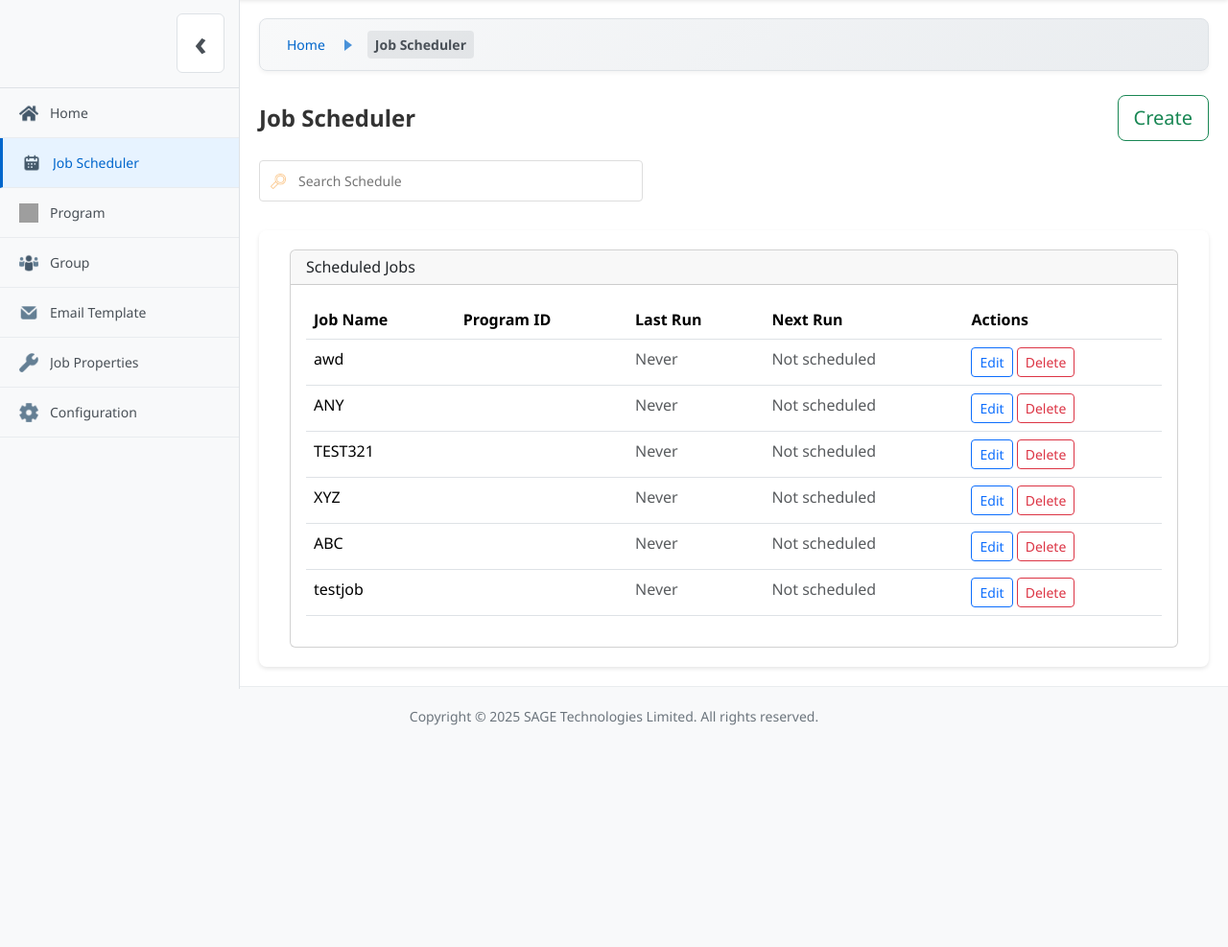
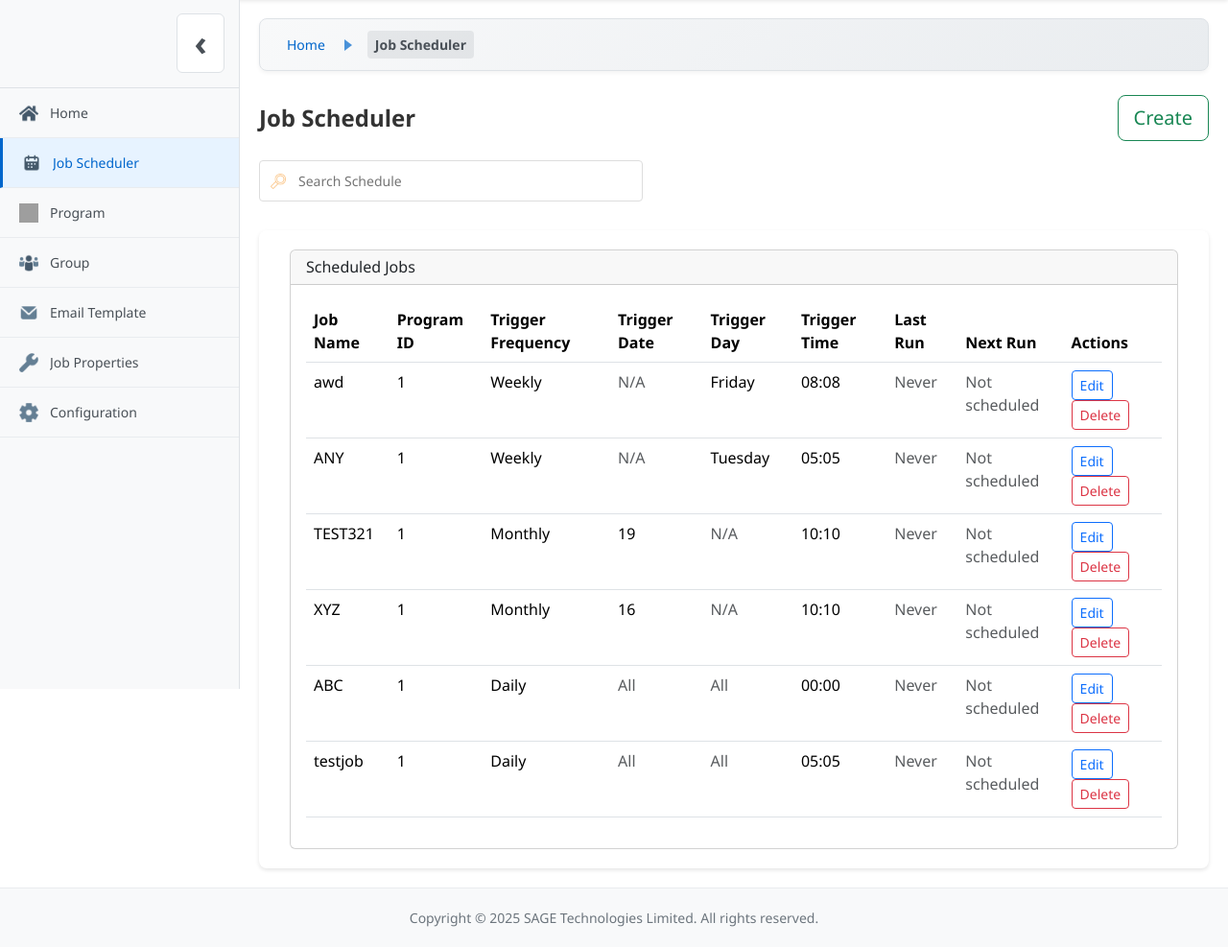
Before and after one commit to GordonHRU/sage_powerbi_engine, a Django app: page /job_scheduler/ in a window 1280 px wide. Shown: the part 82-1069 px from the top of the page at 96% size. Before the commit the page ends 838 px from the top, so only its background shows below. Run offline with Django 4.2, Linux system fonts and the light colour scheme; data comes from the database, SQL or seed files in the repository; both versions use the stored data as it was after the commit; grey boxes are pictures that could not be loaded.

Commit message:
Update frequency_convert function

```diff
--- a/job_scheduler/templates/job_scheduler/job_scheduler.html
+++ b/job_scheduler/templates/job_scheduler/job_scheduler.html
@@ -47,6 +47,10 @@
                                     <tr>
                                         <th>Job Name</th>
                                         <th>Program ID</th>
+                                        <th>Trigger Frequency</th>
+                                        <th>Trigger Date</th>
+                                        <th>Trigger Day</th>
+                                        <th>Trigger Time</th>
                                         <th>Last Run</th>
                                         <th>Next Run</th>
                                         <th>Actions</th>
@@ -56,7 +60,27 @@
                                     {% for job in jobs %}
                                     <tr>
                                         <td>{{ job.job_name }}</td>
-                                        <td>{{ job.program.program_id }}</td>
+                                        <td>{{ job.program_id }}</td>
+                                        <td>{{ job.trigger_frequency }}</td>
+                                        <td>
+                                            {% if job.trigger_date %}
+                                                {{ job.trigger_date }}
+                                            {% elif job.trigger_day %}
+                                                <span class="text-muted">N/A</span>
+                                            {% else %}
+                                                <span class="text-muted">All</span>
+                                            {% endif %}
+                                        </td>
+                                        <td>
+                                            {% if job.trigger_day %}
+                                                {{ job.trigger_day }}
+                                            {% elif job.trigger_date %}
+                                                <span class="text-muted">N/A</span>
+                                            {% else %}
+                                                <span class="text-muted">All</span>
+                                            {% endif %}
+                                        </td>
+                                        <td>{{ job.trigger_hour }}:{{ job.trigger_minute }}</td>
                                         <td>
                                             {% if job.last_run_time %}
                                                 {{ job.last_run_time|date:"Y-m-d H:i" }}
--- a/job_scheduler/views.py
+++ b/job_scheduler/views.py
@@ -137,12 +137,17 @@ def frequency_convert(data, direction='forward'):
     """
     # 如果是 JobScheduler 對象，轉換為字典
 
+    dayMapping = {
+        'Monday': '1', 'Tuesday': '2', 'Wednesday': '3', 'Thursday': '4',
+        'Friday': '5', 'Saturday': '6', 'Sunday': '0'
+        }
+
     if direction == 'forward':
-        match data['trigger_frequence']:
+        match data['trigger_frequency']:
             case "Daily":
                 data['cron_expression'] = f"{data['trigger_minute']} {data['trigger_hour']} * * *"
             case "weekly":
-                data['cron_expression'] = f"{data['trigger_minute']} {data['trigger_hour']} * * {data['trigger_day']}"
+                data['cron_expression'] = f"{data['trigger_minute']} {data['trigger_hour']} * * {dayMapping[data['trigger_day']]}"
             case "monthly":
                 data['cron_expression'] = f"{data['trigger_minute']} {data['trigger_hour']} {data['trigger_date']} * *"
     else:  # reverse
@@ -150,19 +155,19 @@ def frequency_convert(data, direction='forward'):
         if len(cron_parts) >= 5:
             minute, hour, day, month, weekday = cron_parts[:5]
             if day == '*' and weekday == '*':  # Daily
-                data['trigger_frequence'] = "Daily"
-                data['trigger_minute'] = minute
-                data['trigger_hour'] = hour
+                data['trigger_frequency'] = "Daily"
+                data['trigger_minute'] = minute.zfill(2)
+                data['trigger_hour'] = hour.zfill(2)
             elif day == '*':  # Weekly
-                data['trigger_frequence'] = "weekly"
-                data['trigger_minute'] = minute
-                data['trigger_hour'] = hour
-                data['trigger_day'] = weekday
+                data['trigger_frequency'] = "Weekly"
+                data['trigger_minute'] = minute.zfill(2)
+                data['trigger_hour'] = hour.zfill(2)
+                data['trigger_day'] = list(dayMapping.keys())[list(dayMapping.values()).index(weekday)]
             else:  # Monthly
-                data['trigger_frequence'] = "monthly"
-                data['trigger_minute'] = minute
-                data['trigger_hour'] = hour
-                data['trigger_date'] = day
+                data['trigger_frequency'] = "Monthly"
+                data['trigger_minute'] = minute.zfill(2)
+                data['trigger_hour'] = hour.zfill(2)
+                data['trigger_date'] = day.zfill(2)
     return data
 
 
```
Also changed, not shown: db.sqlite3.
